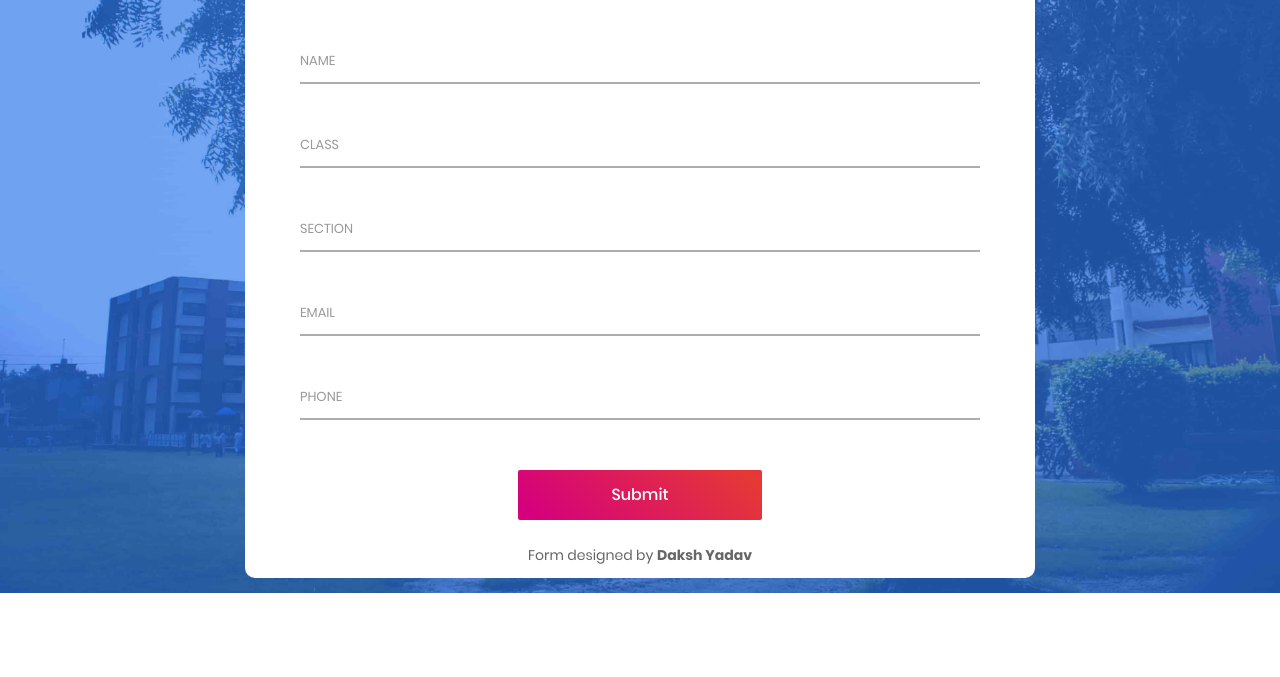
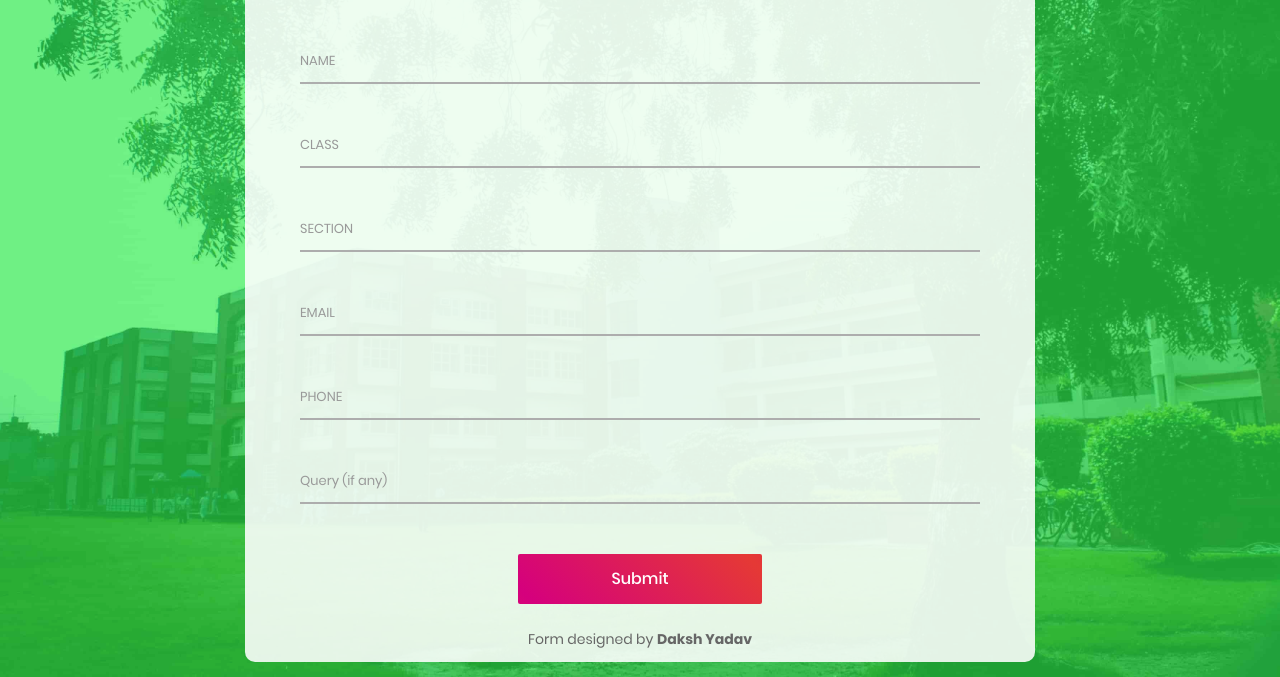
Before and after one commit to dakshyadav1810/picturesqueform, a plain HTML site: page index.html in a window 1280 px wide. Shown: the part 253-930 px from the top of the page. Before the commit the page ends 846 px from the top, so only its background shows below. Drawn offline with Linux system fonts and the light colour scheme.

Commit message:
added query

```diff
--- a/css/main.css
+++ b/css/main.css
@@ -181,12 +181,12 @@ iframe {
   justify-content: center;
   align-items: center;
   padding: 15px;
-  background: rgba(45, 122, 238, 0.671);
+  background: rgba(45, 238, 77, 0.671);
 }
 
 .wrap-contact2 {
   width: 790px;
-  background: #fff;
+  background: rgba(255, 255, 255, 0.877);
   border-radius: 10px;
   overflow: hidden;
   padding: 72px 55px 10px 55px;
@@ -231,7 +231,7 @@ iframe {
 .input2 {
   display: block;
   width: 100%;
-
+  background: none;
   font-family: Poppins-Regular;
   font-size: 15px;
   color: #555555;
--- a/index.html
+++ b/index.html
@@ -49,7 +49,14 @@
               <h6>Photography Competition</h6>
               <h6>&zwnj;</h6>
               <h6>Organized by:</h6>
-              <h4>The Cybernauts <img style="width: 4%;" src="images/icons/favicon.ico" alt="Cybernauts Logo"></h4>
+              <h4>
+                The Cybernauts
+                <img
+                  style="width: 4%;"
+                  src="images/icons/favicon.ico"
+                  alt="Cybernauts Logo"
+                />
+              </h4>
               <h6>President: Daksh Yadav</h6>
               <h6>Secretary: Aryan Singh</h6>
             </span>
@@ -57,28 +64,28 @@
               class="wrap-input2 validate-input"
               data-validate="Name is required"
             >
-              <input class="input2" type="text" name="name" />
+              <input class="input2" type="text" name="name" required />
               <span class="focus-input2" data-placeholder="NAME"></span>
             </div>
             <div
               class="wrap-input2 validate-input"
               data-validate="Class is required"
             >
-            <input class="input2" type="number" name="class" />
+              <input class="input2" type="number" name="class" required />
               <span class="focus-input2" data-placeholder="CLASS"></span>
             </div>
             <div
               class="wrap-input2 validate-input"
               data-validate="Section is required"
             >
-            <input class="input2" type="text" name="section" />
+              <input class="input2" type="text" name="section" required />
               <span class="focus-input2" data-placeholder="SECTION"></span>
             </div>
             <div
               class="wrap-input2 validate-input"
               data-validate="Valid email is required: ex@abc.xyz"
             >
-              <input class="input2" type="email" name="email" />
+              <input class="input2" type="email" name="email" required />
               <span class="focus-input2" data-placeholder="EMAIL"></span>
             </div>
 
@@ -86,8 +93,15 @@
               class="wrap-input2 validate-input"
               data-validate="Phone Number is required"
             >
-              <input class="input2" type="number" name="phone"></input>
+              <input class="input2" type="number" name="phone" required />
               <span class="focus-input2" data-placeholder="PHONE"></span>
+            </div>
+            <div class="wrap-input2">
+              <input class="input2" type="text" name="query" />
+              <span
+                class="focus-input2"
+                data-placeholder="Query (if any)"
+              ></span>
             </div>
 
             <div class="container-contact2-form-btn">
@@ -99,8 +113,11 @@
               </div>
             </div>
           </form>
-          <br>
-          <p style="text-align: center;">Form designed by <span style="font-family: Poppins-Bold;">Daksh Yadav</span></p>
+          <br />
+          <p style="text-align: center;">
+            Form designed by
+            <span style="font-family: Poppins-Bold;">Daksh Yadav</span>
+          </p>
         </div>
       </div>
     </div>
```
Lines whose indentation alone changed are shown as unchanged.
